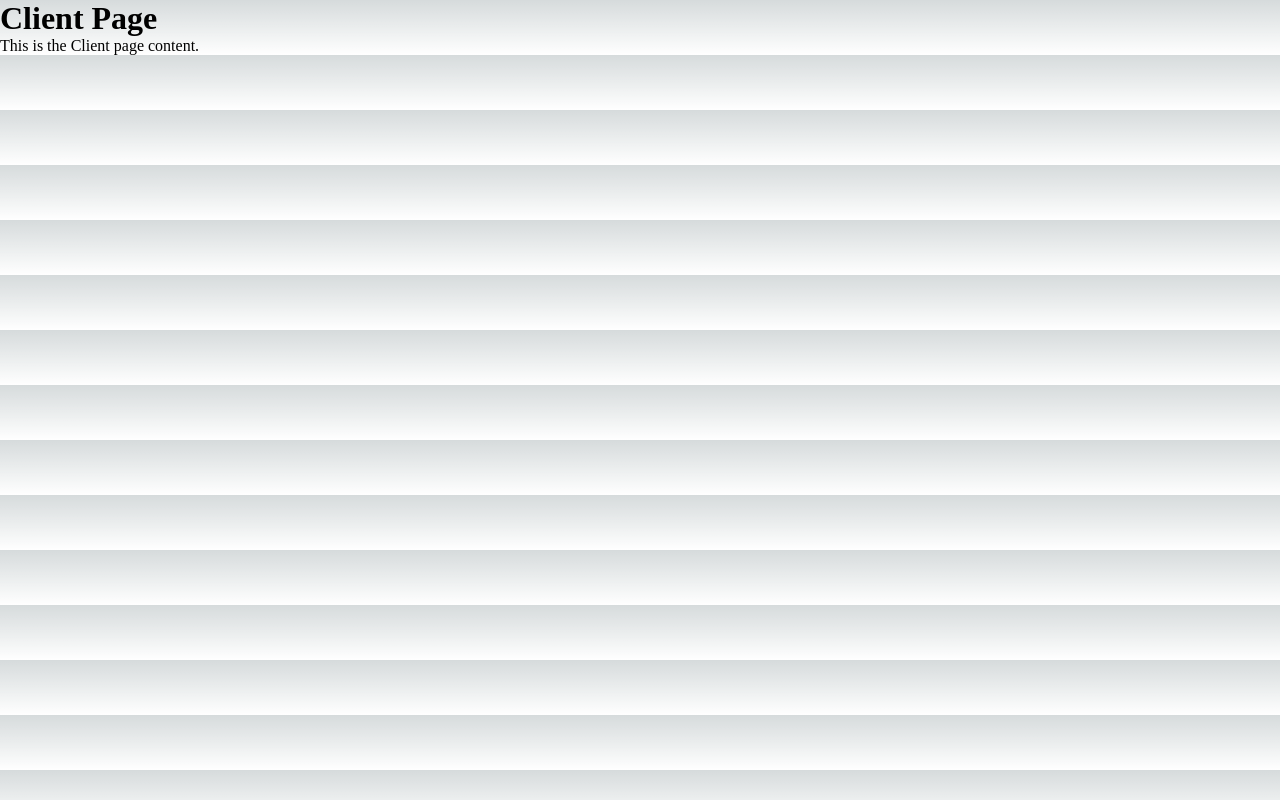
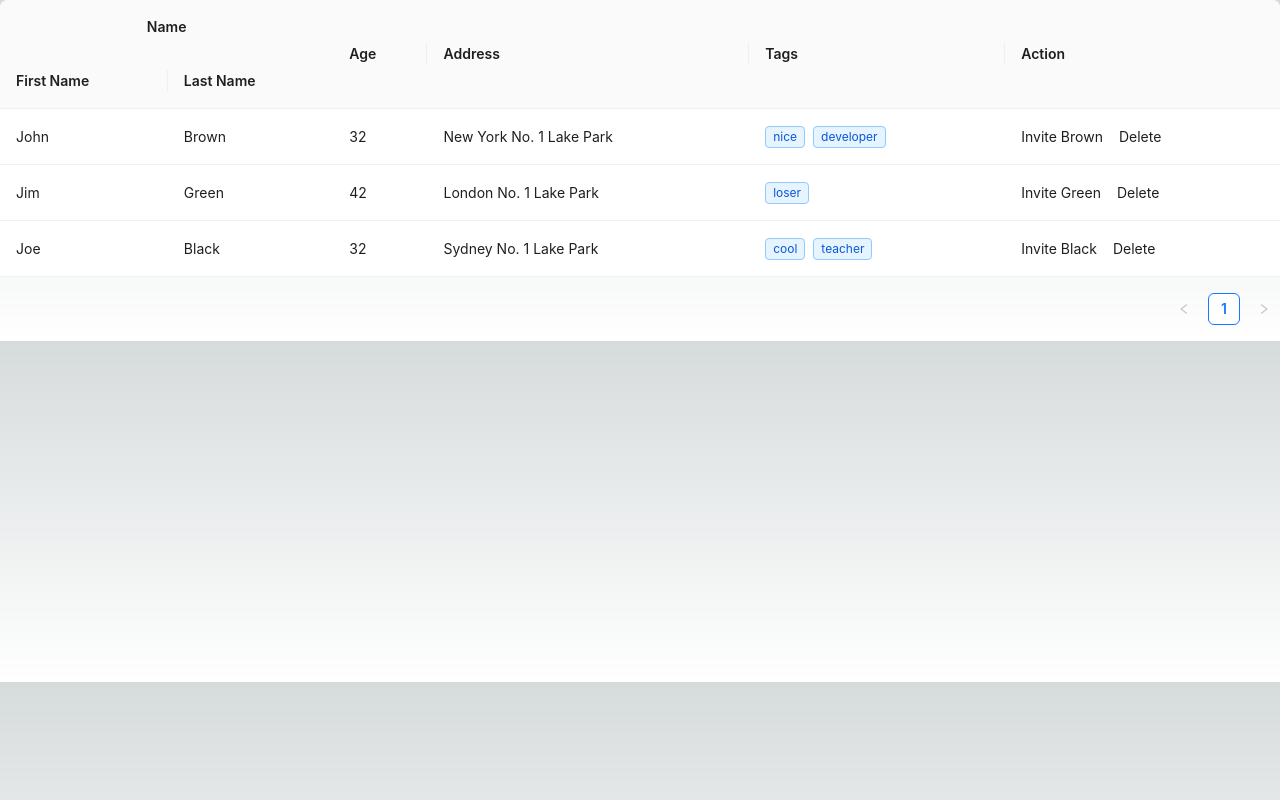
Before and after one commit to dalvarez082/service_pos_app, a Next.js app: page /Client in a window 1280 px wide. Built offline with nearby package versions, Linux system fonts and the light colour scheme.

Commit message:
Tabla de clientes creada

```diff
--- a/src/pages/Client.jsx
+++ b/src/pages/Client.jsx
@@ -1,13 +1,9 @@
 import React from 'react';
+import Table_info from './Components/Table_info';
 
 const Client = () => {
   return (
-    <div style={{
-      color : 'black'
-    }}>
-      <h1>Client Page</h1>
-      <p>This is the Client page content.</p>
-    </div>
+<Table_info></Table_info>
   );
 };
 
```
Also changed, not shown: src/pages/Components/Table_info.jsx (renamed from src/pages/Table_info.jsx).
